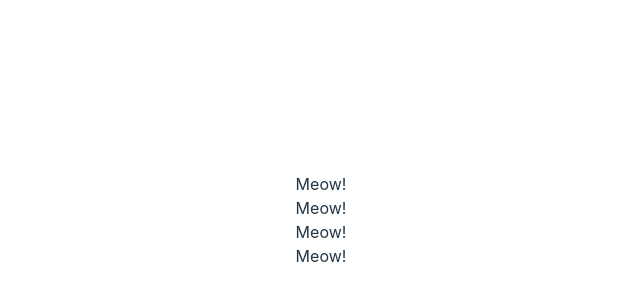
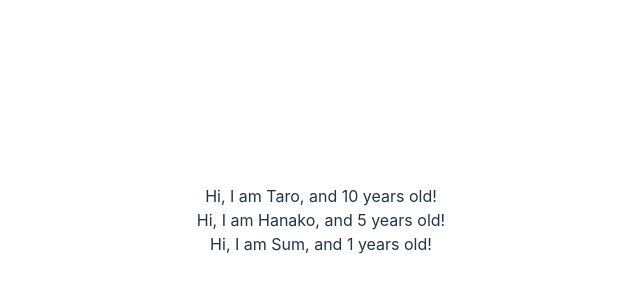
Before and after one commit to shint1015/react_practice, a React (Vite) app: page / in a window 1280 px wide. Shown: the part 180-480 px from the top of the page, without its empty margins (319-959 px from the left). Built offline with nearby package versions, Linux system fonts and the light colour scheme.

Commit message:
[update]props

```diff
--- a/src/App.jsx
+++ b/src/App.jsx
@@ -4,15 +4,26 @@
 import './App.css'
 
 const App = () => {
+    const profiles = [
+        {name: "Taro", age: 10},
+        {name: "Hanako", age: 5},
+        {name: "Sum"},
+    ]
   return (
       <div>
-          <Cat/>
-          <Cat/><Cat/><Cat/>
+          {
+              profiles.map((profile, index) => {
+                  return <User name={profile.name} age={profile.age} key={index} />
+              })
+          }
       </div>
   )
 }
 
-const Cat = () => {
-    return <div>Meow!</div>
+const User = (props) => {
+    return <div>Hi, I am {props.name}, and {props.age} years old!</div>
+}
+User.defaultProps = {
+    age: 1
 }
 export default App
```
